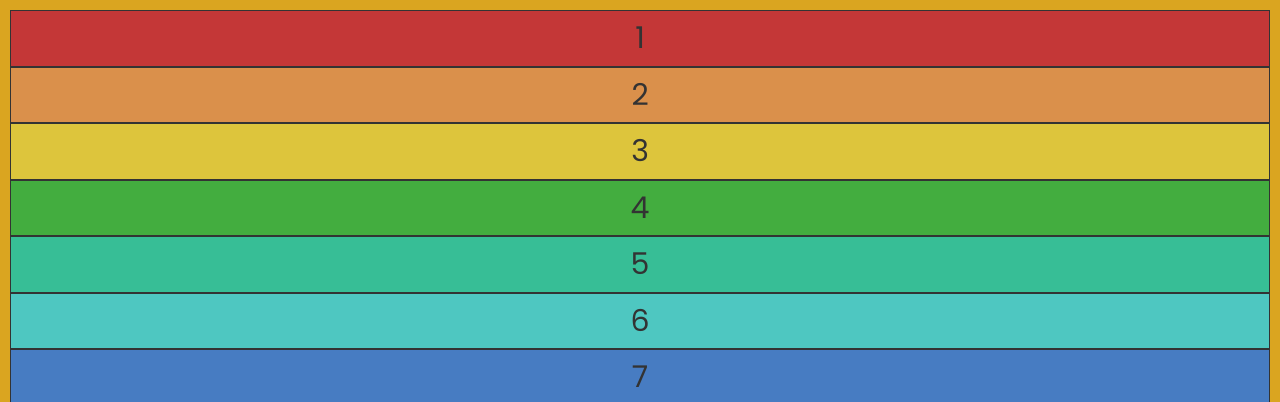
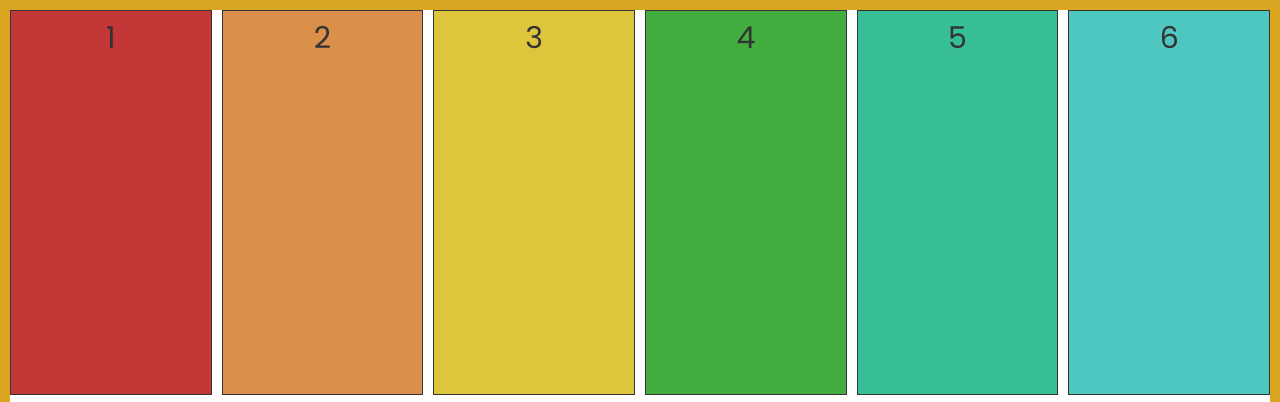
Before and after one commit to dleatherman/20210212-css-layouts, a plain HTML site: page index.html in a window 1280 px wide. Shown: the top 402 px of the page. Drawn offline with Linux system fonts and the light colour scheme.

Commit message:
grid layout

```diff
--- a/style.css
+++ b/style.css
@@ -31,6 +31,9 @@ body {
 
 .container {
    border: 10px solid goldenrod;
+   display: grid;
+   grid-gap: 1rem;
+   grid-template-columns: repeat(auto-fill, minmax(200px, 1fr));
    min-height: 100vh;
 }
 
```
